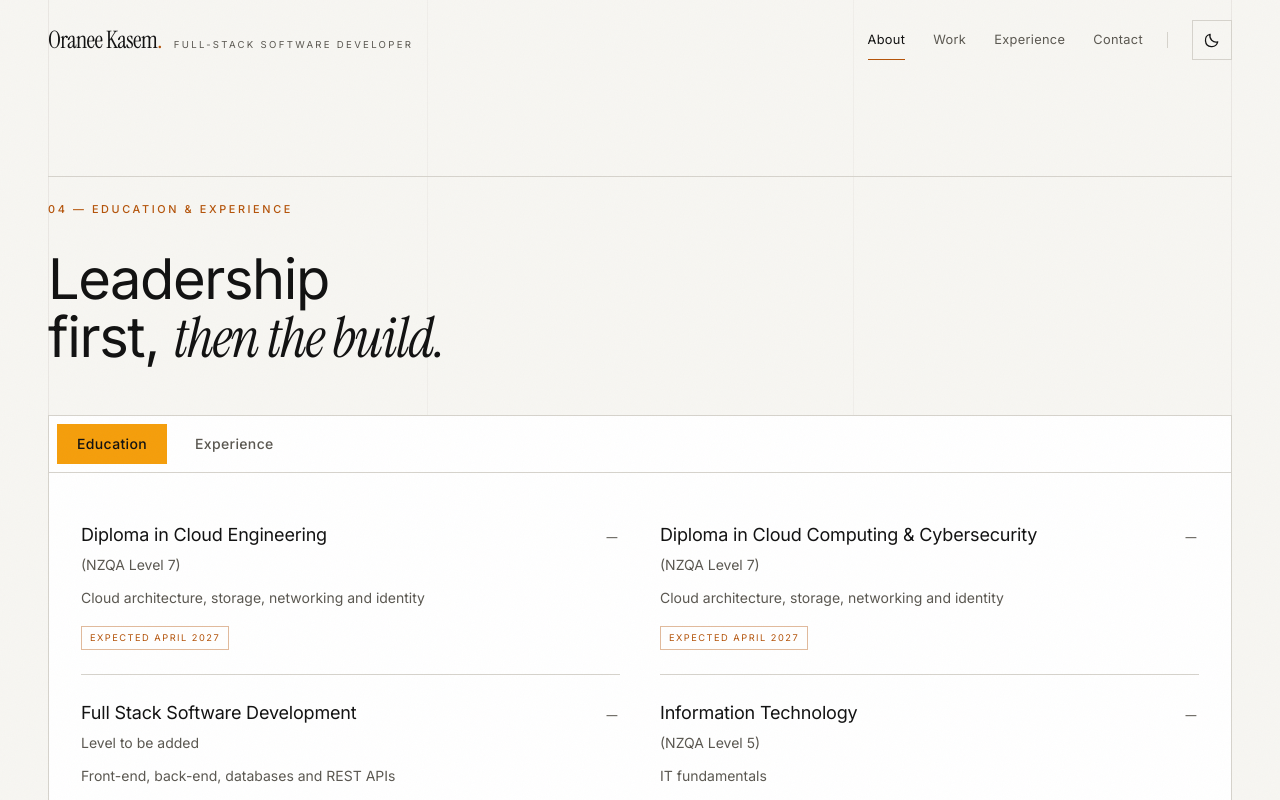
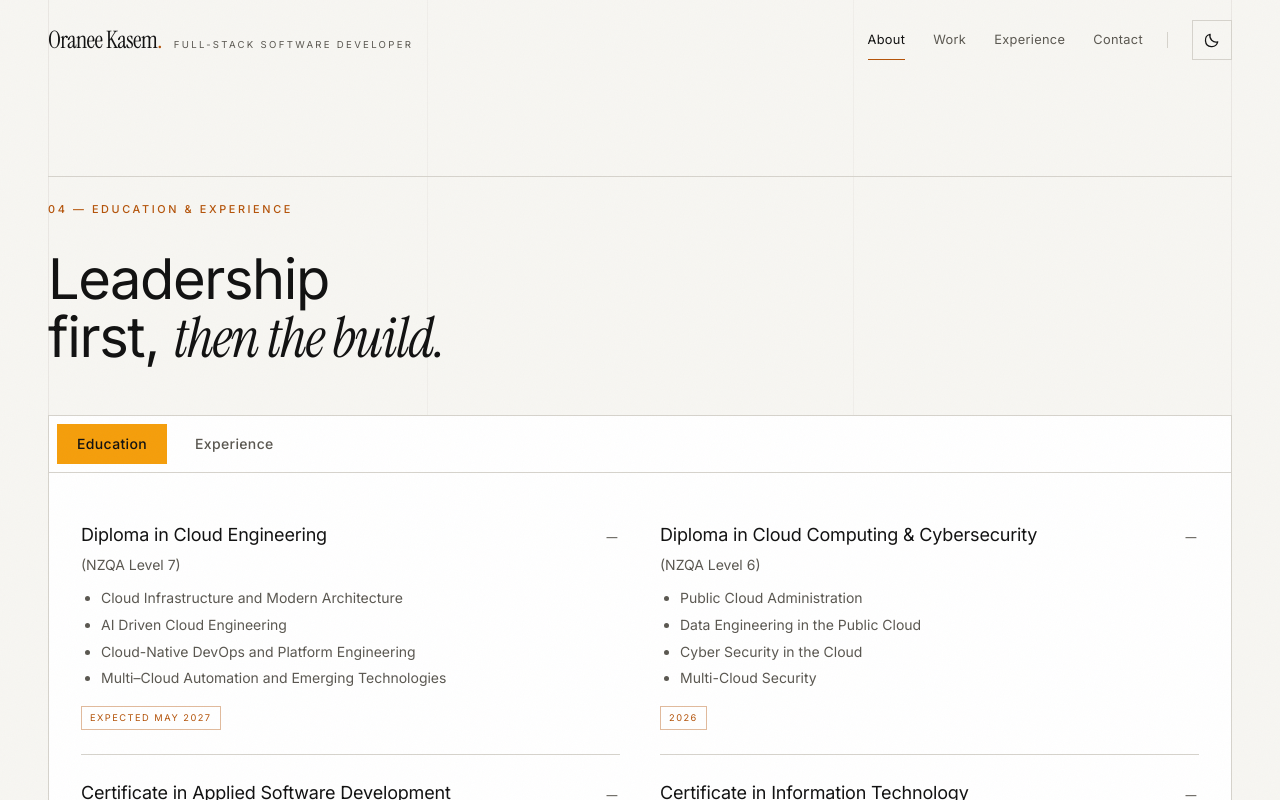
Before and after one commit to Oranee-code/Oranee-s-portfoilo, a React (Vite) app: page / in a window 1280 px wide. Both pictures are taken after a click on the tab "Education". Shown: the part 4870-5670 px from the top of the page. Built offline with nearby package versions, Linux system fonts and the light colour scheme.

Commit message:
added educations

```diff
--- a/src/components/EducationList.tsx
+++ b/src/components/EducationList.tsx
@@ -1,5 +1,6 @@
 import Reveal from './Reveal'
 import { education } from '../data/education'
+
 
 
 export default function EducationList() {
@@ -10,26 +11,35 @@ export default function EducationList() {
           <li key={item.qualification} className="border-b border-line py-6">
             <Reveal delay={index * 40}>
               <div className="flex items-baseline justify-between gap-4">
-                <h3 className="text-lg font-normal tracking-[-0.01em]">{item.qualification}</h3>
-                <span className="eyebrow shrink-0 text-muted">{item.period?.trim() || '—'}</span>
+                <h3 className="text-lg font-normal tracking-[-0.01em]">
+                  {item.qualification}
+                </h3>
+                <span className="eyebrow shrink-0 text-muted">
+                  {item.period?.trim() || '—'}
+                </span>
               </div>
+
               <p className="mt-1.5 text-sm text-muted">
                 {item.level?.trim() || 'Level to be added'}
               </p>
-              {item.focus ? (
-                <p className="mt-3 text-sm leading-relaxed text-muted">{item.focus}</p>
-              ) : null}
-              {item.status ? (
+
+              {Array.isArray(item.focus) && item.focus.length > 0 && (
+                <ul className="mt-3 space-y-1 pl-5 list-disc text-sm leading-relaxed text-muted">
+                  {item.focus.map((point, i) => (
+                    <li key={i}>{point}</li>
+                  ))}
+                </ul>
+              )}
+
+              {item.status && (
                 <p className="mt-4 inline-block border border-accent/40 px-2 py-1 text-[0.58rem] uppercase tracking-[0.16em] text-accent">
                   {item.status}
                 </p>
-              ) : null}
+              )}
             </Reveal>
           </li>
         ))}
       </ul>
-
-
     </>
   )
 }
--- a/src/data/education.ts
+++ b/src/data/education.ts
@@ -2,7 +2,7 @@ export type EducationItem = {
   qualification: string
   level?: string
   period?: string
-  focus?: string
+  focus?: string | string[]
   status?: string
 }
 
@@ -12,35 +12,58 @@ export const education: EducationItem[] = [
     qualification: 'Diploma in Cloud Engineering',
     level: '(NZQA Level 7)',
     period: '',
-    focus: 'Cloud architecture, storage, networking and identity',
-    status: 'Expected April 2027',
+    focus: [
+      'Cloud Infrastructure and Modern Architecture',
+      'AI Driven Cloud Engineering',
+      'Cloud-Native DevOps and Platform Engineering',
+      'Multi–Cloud Automation and Emerging Technologies'
+    ],
+    status: 'Expected May 2027',
   },
   {
     qualification: 'Diploma in Cloud Computing & Cybersecurity',
-    level: '(NZQA Level 7)',
+    level: '(NZQA Level 6)',
     period: '',
-    focus: 'Cloud architecture, storage, networking and identity',
-    status: 'Expected April 2027',
+    focus: [
+      'Public Cloud Administration',
+      'Data Engineering in the Public Cloud',
+      'Cyber Security in the Cloud',
+      'Multi-Cloud Security'
+    ],
+    status: '2026',
   },
   {
-    qualification: 'Full Stack Software Development',
-    level: '',
+    qualification: 'Certificate in Applied Software Development',
+    level: '(NZQA Level 6)',
     period: '',
-    focus: 'Front-end, back-end, databases and REST APIs',
-    status: '',
+    focus: [
+      'Software quality measures such as accessibility, performance, and security',
+      'An intensive, hands-on training bootcamp',
+      'Over 700 hours, contributed to multiple collaborative coding projects',
+    ],
+    status: '2025',
   },
   {
-    qualification: 'Information Technology',
+    qualification: 'Certificate in Information Technology',
     level: '(NZQA Level 5)',
     period: '',
-    focus: 'IT fundamentals',
-    status: '',
+    focus: [
+      'Hardware and Operating Systems',
+      'Scripting for Systems Administrators',
+      'Networking for System Administrators',
+    ],
+    status: '2024',
   },
   {
     qualification: 'AWS Academy',
     level: 'Graduate -Training Badge',
     period: '',
-    focus: 'Applied cloud services and certification study',
-    status: '',
+    focus: [
+      'Cloud Foundations',
+      'Cloud Architecting',
+      'Cloud Operations',
+      'Data Engineering',
+    ],
+    status: '2026',
   },
 ]
--- a/src/data/projects.ts
+++ b/src/data/projects.ts
@@ -4,7 +4,6 @@ export type Project = {
   summary: string
   tech: string[]
   year?: string
-  /** Screenshot in /public, e.g. '/projects/example.jpg'. */
   image?: string
   /** Full URL, e.g. 'https://example.com'. Leave empty until the site is live. */
   liveUrl?: string
@@ -15,7 +14,7 @@ export type Project = {
 }
 
 export const projects: Project[] = [
-  { id: 'project-01', title: '', summary: '', tech: [], placeholder: true },
+  { id: 'project-01', title: '', summary: '', tech: [], placeholder: true , liveUrl: 'https://www.auraniestudio.com/', repoUrl: ''},
   { id: 'project-02', title: '', summary: '', tech: [], placeholder: true },
   { id: 'project-03', title: '', summary: '', tech: [], placeholder: true },
 ]
```
